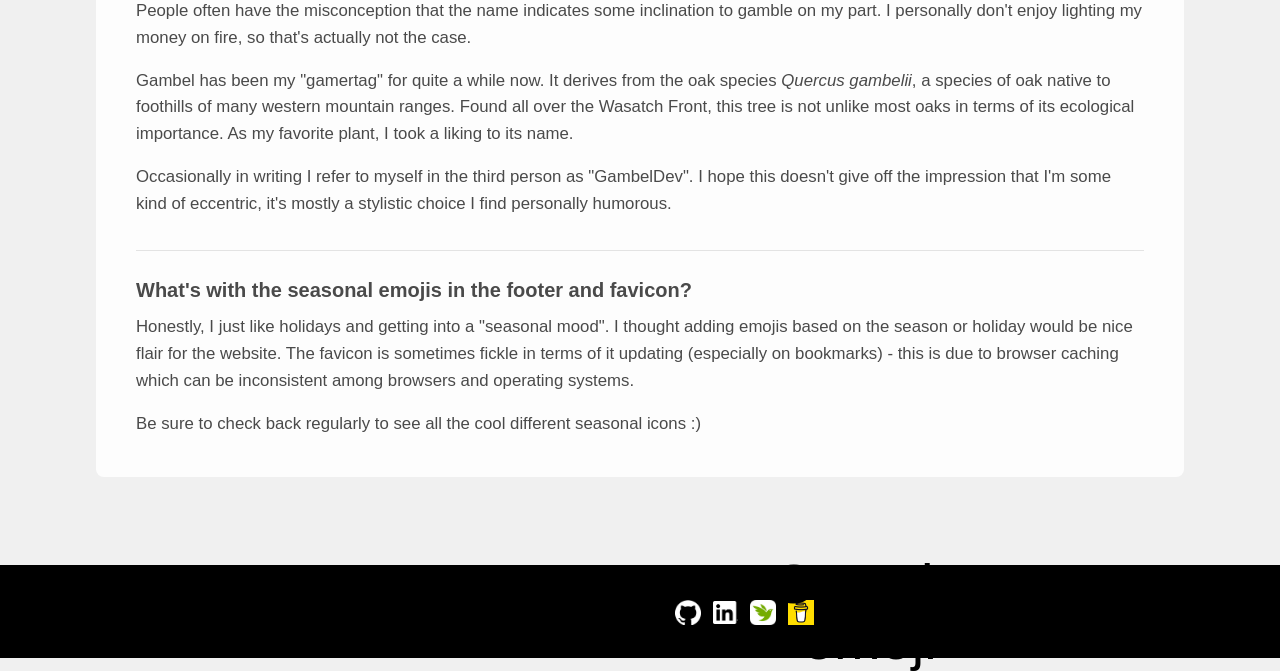
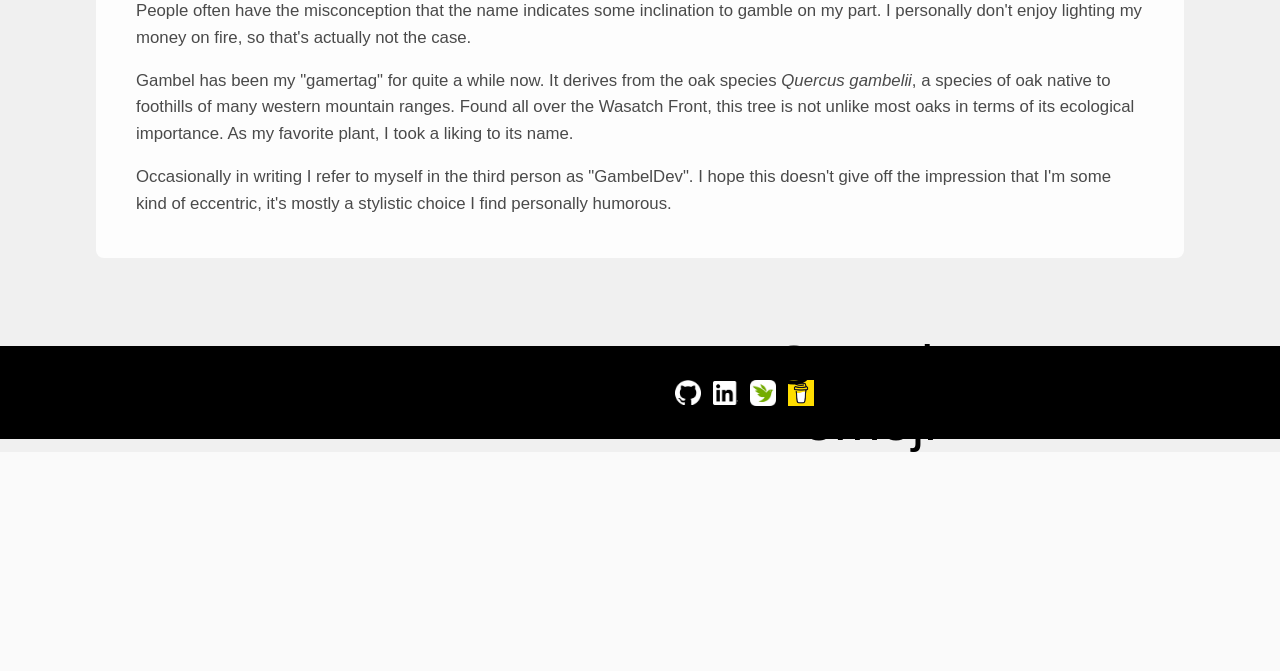
Before and after one commit to MtGambelOak/MountGambelOak, a Python web app: template app/templates/index.html in a window 1280 px wide. Shown: the part 810-1481 px from the top of the page. After the commit the page ends 1262 px from the top, so only its background shows below. Run offline with Jinja, Linux system fonts and the light colour scheme; the template is opened without the code that fills it: most values are stand-ins (such as "Sample title", 1, 10 or a date in 2020).

Commit message:
update faq

```diff
--- a/app/templates/index.html
+++ b/app/templates/index.html
@@ -99,19 +99,6 @@
           give off the impression that I'm some kind of eccentric, it's mostly a stylistic choice I find personally humorous.
         </p>
       </article>
-
-      <article class="faq-item">
-        <h3>What's with the seasonal emojis in the footer and favicon?</h3>
-        <p>
-          Honestly, I just like holidays and getting into a "seasonal mood". I thought adding emojis
-          based on the season or holiday would be nice flair for the website. The favicon is sometimes fickle
-          in terms of it updating (especially on bookmarks) - this is due to browser caching which can be
-          inconsistent among browsers and operating systems.
-        </p>
-        <p>
-          Be sure to check back regularly to see all the cool different seasonal icons :)
-        </p>
-      </article>
     </section>
 
     {% if latest_post %}
```
